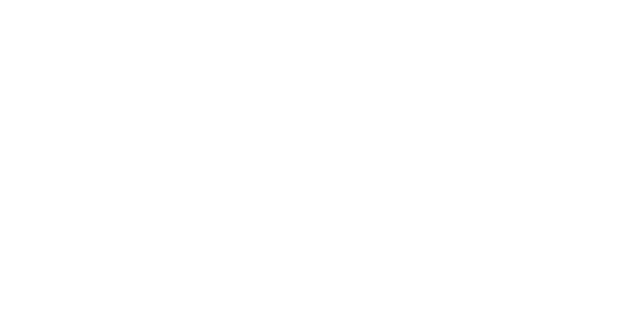
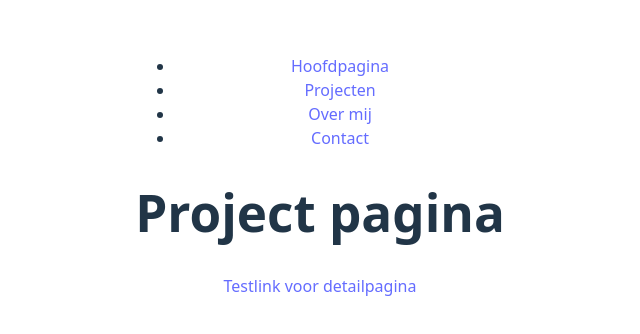
Before and after one commit to deniaverkade/portfolio-website, a React (Vite) app in the folder project-portfolio/: page /project in a window 1280 px wide. Shown: the part 224-558 px from the top of the page, without its empty margins (320-960 px from the left). Built offline with nearby package versions, Linux system fonts and the light colour scheme.

Commit message:
US1: Navbar component structuur maken

```diff
--- a/project-portfolio/src/App.jsx
+++ b/project-portfolio/src/App.jsx
@@ -1,4 +1,4 @@
-import { useState } from 'react'
+
 import { BrowserRouter, Route, Routes } from 'react-router-dom';
 import Home from './Pages/Home';
 import About from './Pages/About';
@@ -6,24 +6,33 @@
 import Project from "./Pages/Project";
 import ProjectDetail from "./Pages/ProjectDetail";
 import Contact from "./Pages/Contact";
+import Navbar from "./components/Navbar";
 import './App.css'
 
 
 
 function App() {
-  const [count, setCount] = useState(0)
+
 
   return (
-    <>
+
+
     <BrowserRouter>
       <Routes>
+        <Route path="/" element={<Navbar/>}>
         <Route index element={<Home />} />
-        <Route path="/about" element={<About />} />
+        <Route path="about" element={<About />} />
         <Route path="*" element={<NoPage />} />
+        <Route path="contact" element={<Contact />} />
+        <Route path="project" element={<Project />} />
+        <Route path="projectdetail" element={<ProjectDetail />} />
+        </Route>
       </Routes>
     </BrowserRouter>
-    </>
+
   )
+
+
 }
 
 export default App
--- a/project-portfolio/src/Pages/About.jsx
+++ b/project-portfolio/src/Pages/About.jsx
@@ -1,5 +1,9 @@
+
 const About = () => {
-    return (<></> );
+    return (<>
+
+    <h1>Over mij pagina</h1>
+    </> );
 }
 
 export default About;
--- a/project-portfolio/src/Pages/Contact.jsx
+++ b/project-portfolio/src/Pages/Contact.jsx
@@ -1,5 +1,10 @@
+
+
 const  Contact= () => {
-    return ( <></> );
+    return ( <>
+
+    <h1>Contact pagina</h1>
+    </> );
 }
 
 export default Contact;
--- a/project-portfolio/src/Pages/Home.jsx
+++ b/project-portfolio/src/Pages/Home.jsx
@@ -1,5 +1,9 @@
+
+
 const Home = () => {
-    return ( <></> );
+    return ( <>
+
+    <h1>Hoofdpagina</h1></> );
 }
 
 export default Home;
--- a/project-portfolio/src/Pages/NoPage.jsx
+++ b/project-portfolio/src/Pages/NoPage.jsx
@@ -1,5 +1,11 @@
+
+
 const NoPage = () => {
-    return ( <></> );
+    return ( <>
+
+
+    <h1>Geen pagina gevonden</h1>
+    </> );
 }
 
 export default NoPage;
--- a/project-portfolio/src/Pages/Project.jsx
+++ b/project-portfolio/src/Pages/Project.jsx
@@ -1,5 +1,14 @@
+import { Link, Outlet } from 'react-router-dom';
+
+
+
 const Project = () => {
-    return ( <></> );
+    return ( <>
+
+
+    <h1>Project pagina</h1>
+        <p><Link to="/projectdetail">Testlink voor detailpagina</Link></p>
+    </> );
 }
 
 export default Project;
--- a/project-portfolio/src/Pages/ProjectDetail.jsx
+++ b/project-portfolio/src/Pages/ProjectDetail.jsx
@@ -1,5 +1,10 @@
+
+
 const ProjectDetail = () => {
-    return ( <></> );
+    return ( <>
+
+    <h1>Project detail pagina</h1>
+    </> );
 }
 
 export default ProjectDetail;
--- /dev/null
+++ b/project-portfolio/src/components/Navbar.jsx
@@ -0,0 +1,32 @@
+import { Link, Outlet } from 'react-router-dom';
+
+const Navigation = () => {
+  return (
+    <div>
+        <div className='navToggle'>
+            <div className='navline'/>
+            <div className='navline'/>
+            <div className='navline'/>
+        </div>
+      <nav>
+        <ul>
+          <div className='cube'/>
+           <li><Link to="/">Hoofdpagina</Link></li>
+
+          <div className='cube'/>
+           <li><Link to="/project">Projecten</Link></li>
+
+          <div className='cube'/>
+           <li><Link to="/about">Over mij</Link></li>
+
+          <div className='cube'/>
+           <li><Link to="/contact">Contact</Link></li>
+        </ul>
+      </nav>
+
+      <Outlet />
+    </div>
+  );
+};
+
+export default Navigation;
```
